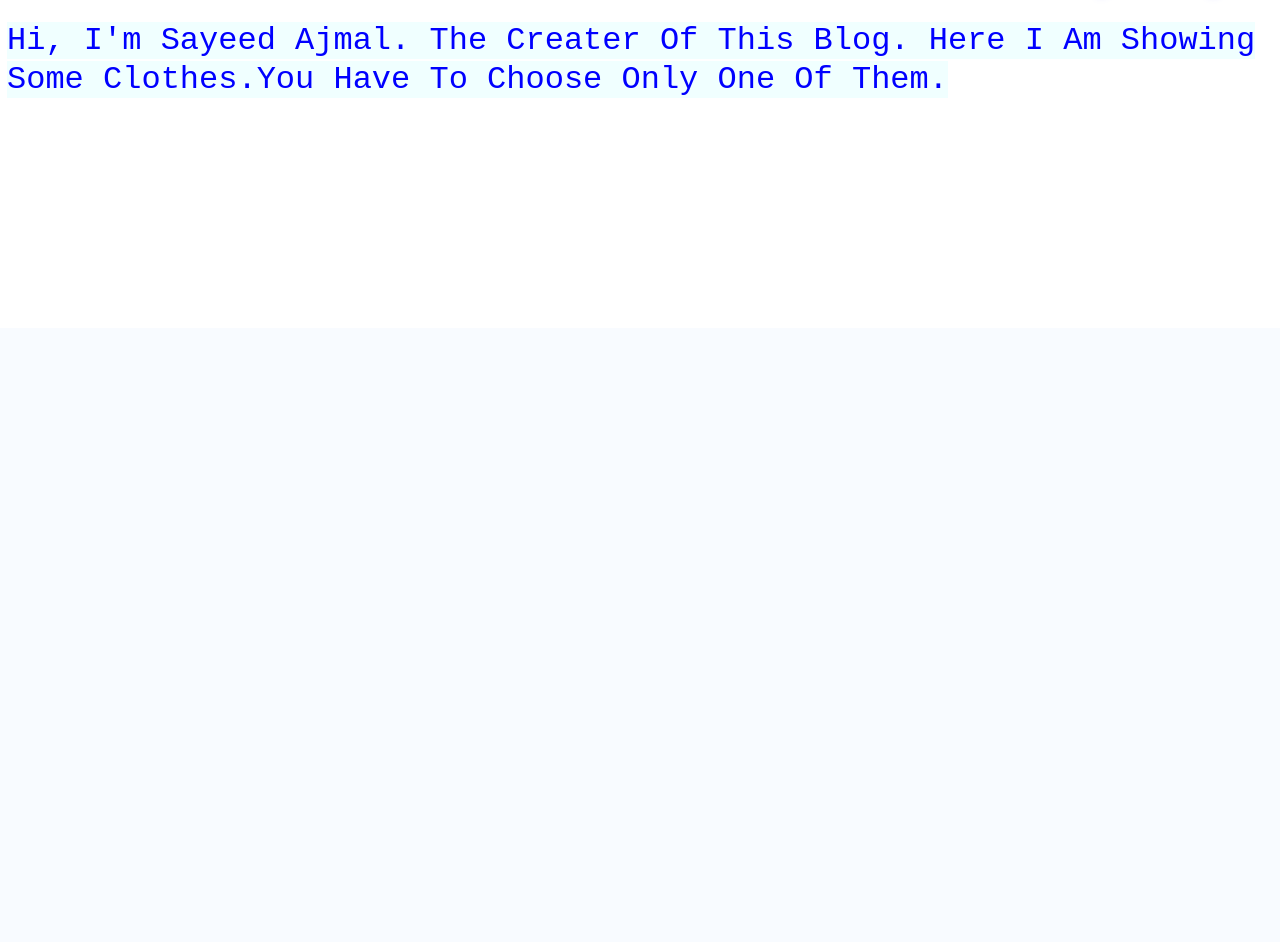
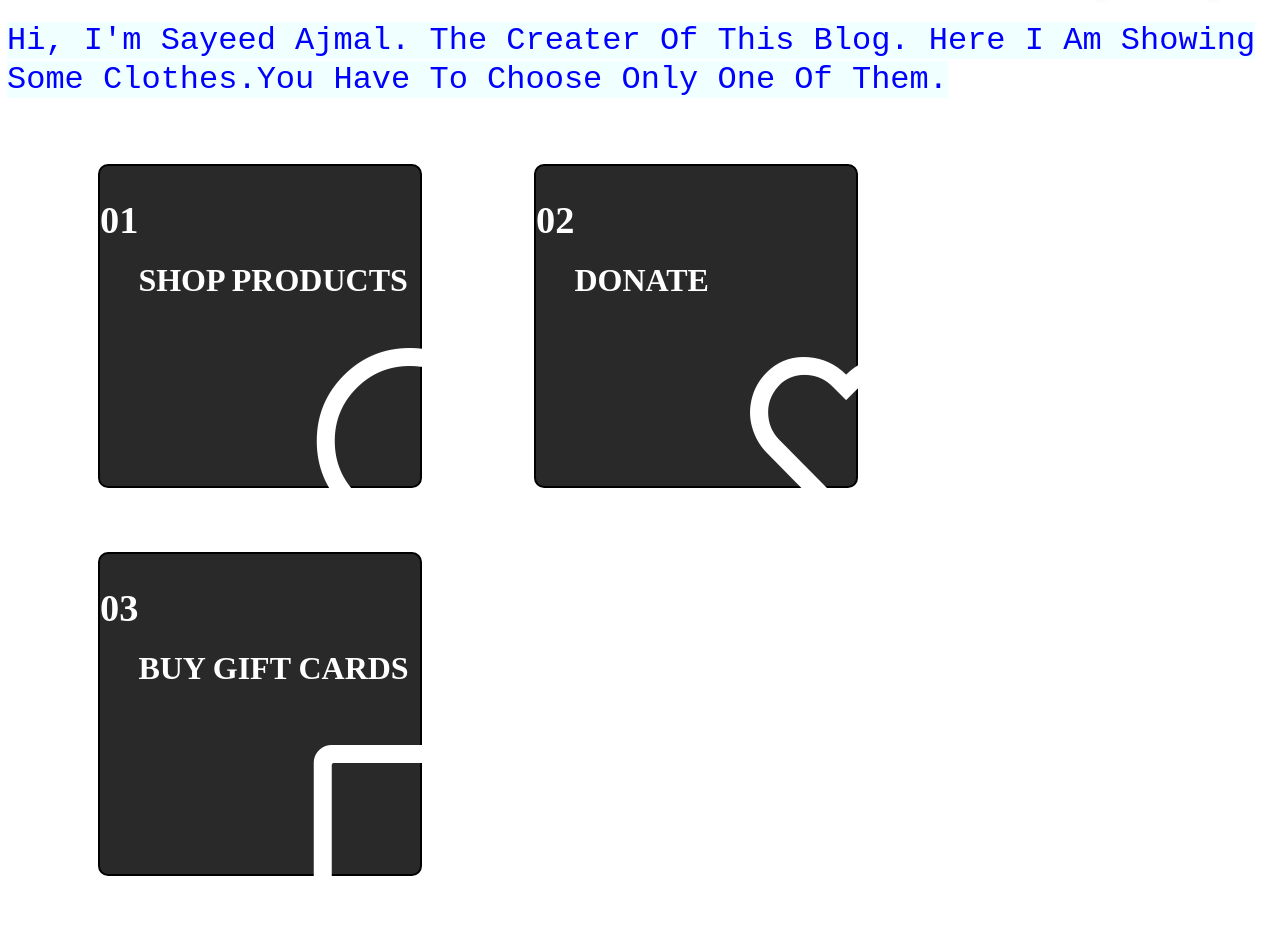
Before and after one commit to sayeedajmal/Mentorship-Sayeed, a PHP site: page / in a window 1280 px wide. Shown: the part 472-1414 px from the top of the page. Before the commit the page ends 567 px from the top, so only its background shows below. Run offline with PHP 8.4, Linux system fonts and the light colour scheme; some libraries are stand-ins or nearby versions.

Commit message:
UPDATED FOR desktop

```diff
--- a/CSS/mainpage.css
+++ b/CSS/mainpage.css
@@ -64,3 +64,45 @@ header > h3 {
   text-transform: capitalize;
   background-color: azure;
 }
+
+.first_product,
+.second_product,
+.third_product {
+  display: inline-flex;
+  height: 3rem;
+  width: 2rem;
+  border: 2px solid black;
+  margin-left: 1rem;
+  margin-bottom: 1rem;
+  background-color: rgba(8, 7, 7, 0.863);
+  border-radius: 10px;
+  color: white;
+  font-size: 0.4rem;
+}
+@media screen and (min-width: 713px) {
+  .first_product,
+  .second_product,
+  .third_product {
+    display: inline-flex;
+    height: 5rem;
+    width: 5rem;
+    border: 2px solid black;
+    margin-left: 1.5rem;
+    margin-bottom: 1rem;
+  }
+}
+.first_product > p,
+.second_product > p,
+.third_product > p {
+  text-align: center;
+  padding-top: 1rem;
+  font-size: 0.5rem;
+  font-weight: bolder;
+}
+#circle {
+  position: absolute;
+  display: block;
+  font-size: 3rem;
+  padding-top: 2.8rem;
+  padding-left: 3.34rem;
+}
--- a/Include/Header.php
+++ b/Include/Header.php
@@ -9,11 +9,11 @@
 
     <link rel="stylesheet" type="text/css" href="/CSS/header.css">
     <link rel="stylesheet" type="text/css" href="/CSS/mainpage.css">
-    <link rel="icon" href="favicon.ico" type="image/x-icon">
+    <link rel="icon" href="/IMAGES/logo.png" type="image/x-icon">
     <!-- BOOTSTRAP LINK -->
 
-<!--     <link rel="stylesheet" href="//use.fontawesome.com/releases/v5.0.7/css/all.css">
- -->
+    <link rel="stylesheet" href="//use.fontawesome.com/releases/v5.0.7/css/all.css">
+
     <!-- <link rel="stylesheet" href="https://maxcdn.bootstrapcdn.com/bootstrap/4.0.0/css/bootstrap.min.css"
         integrity="sha384-Gn5384xqQ1aoWXA+058RXPxPg6fy4IWvTNh0E263XmFcJlSAwiGgFAW/dAiS6JXm" crossorigin="anonymous"> -->
 </head>
--- a/index.php
+++ b/index.php
@@ -10,9 +10,29 @@ include "Include/Header.php";
     </header>
 
     <section>
+        <!-- SOME PARAGRAPH -->
         <div class="container">
             <text>Hi, I'm Sayeed Ajmal. The Creater of This Blog.
                 Here I am Showing Some Clothes.You have to Choose Only One of Them.</text>
         </div>
+        <div class="center">
+            <div class="first_product">
+                <h1>01</h1>
+                <p>SHOP PRODUCTS</p>
+                <i class="far fa-circle" id="circle"></i>
+            </div>
+            <div class="second_product">
+                <h1>02</h1>
+                <p>DONATE</p>
+                <i class="far fa-heart" id="circle"></i>
+            </div>
+            <div class="third_product">
+                <h1>03</h1>
+                <p>BUY GIFT CARDS</p>
+                <i class="far fa-square" id="circle"></i>
+            </div>
+        </div>
+
+
     </section>
 </body>
```
